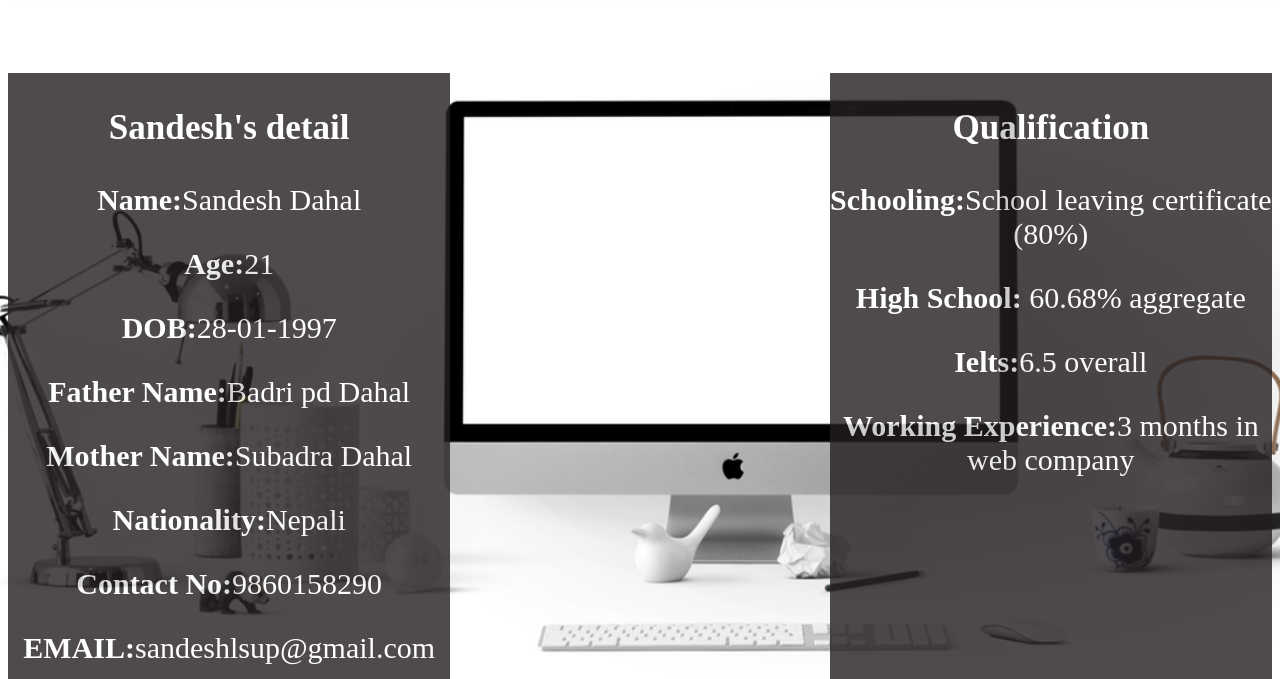
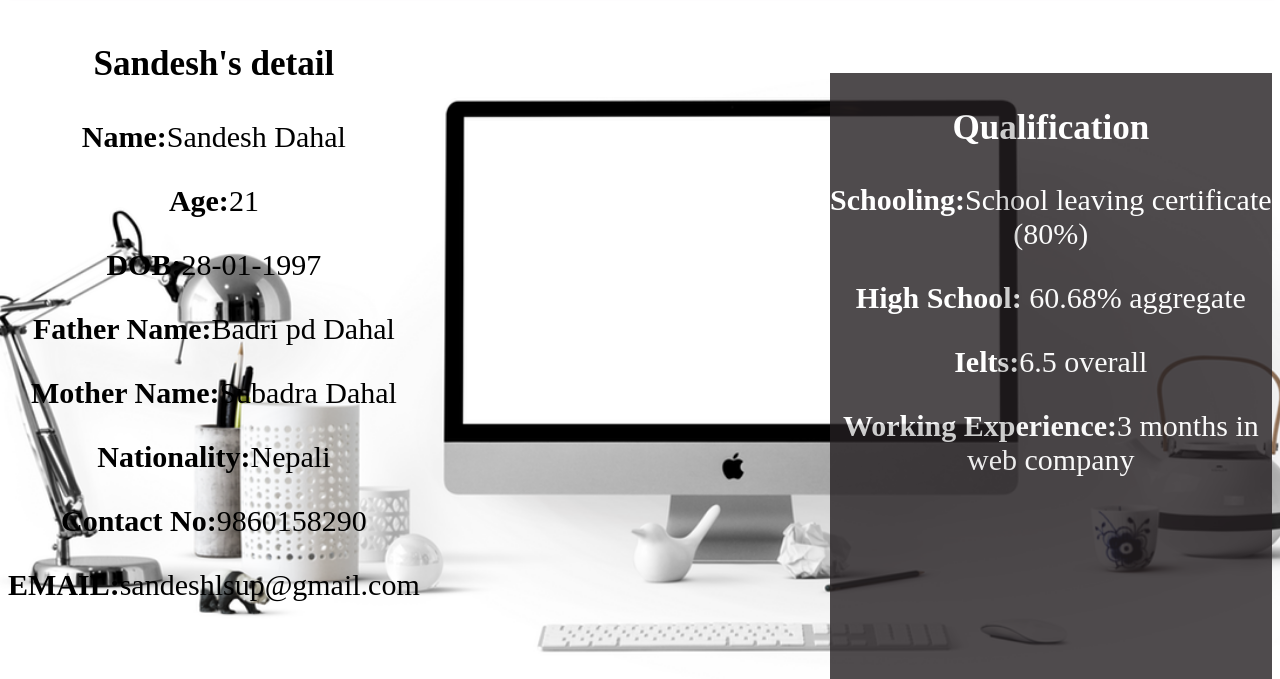
Before and after one commit to sandesh777/sandesh, a plain HTML site: page cv.html in a window 1280 px wide. Shown: the part 121-800 px from the top of the page. Drawn offline with Linux system fonts and the light colour scheme.

Commit message:
change is made

```diff
--- a/style.css
+++ b/style.css
@@ -222,7 +222,7 @@ footer{
  .social {
 
  	justify-content: center;
- 	position: absolute
+ 	position: absolute;
  	flex-direction: right;/* display flex was given direction */
  	margin: 500px; /* margin was added */
 
@@ -243,7 +243,7 @@ footer{
 
 }
 
-.wow{
+.wo{
     margin-top: 5%; /* margin was added */
 
 
```
